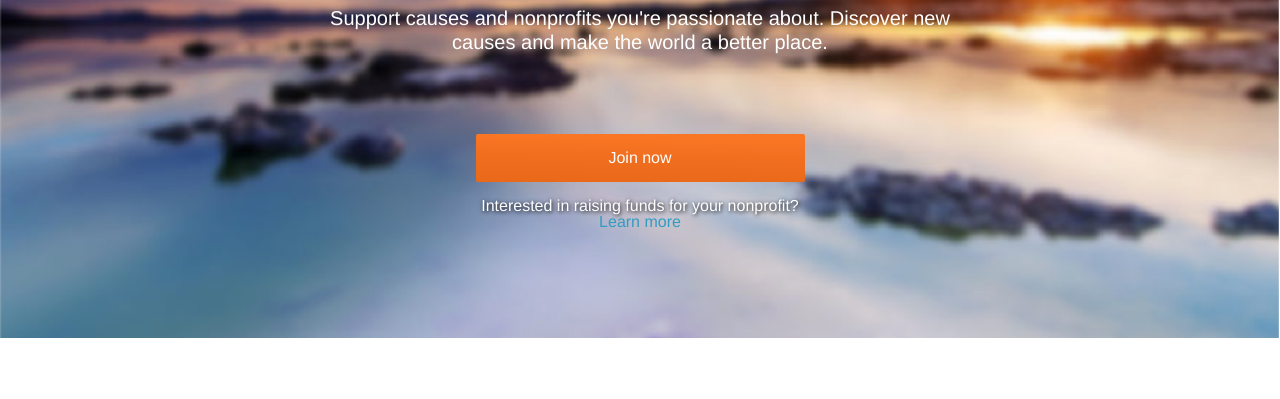
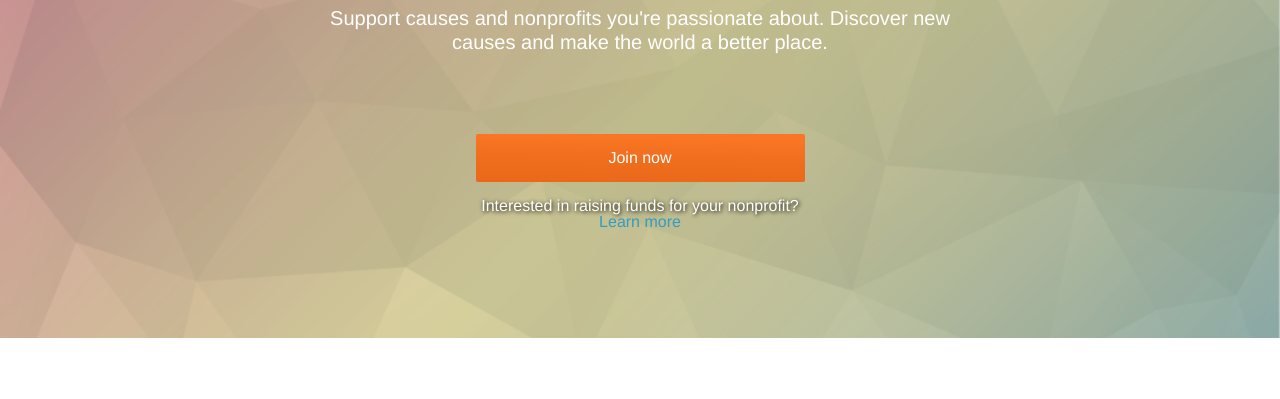
Before and after one commit to seadrone/live2give, a website: page index.html in a window 1280 px wide. Shown: the part 217-616 px from the top of the page. Drawn offline with Linux system fonts and the light colour scheme; a small style sheet from the web is missing.

Commit message:
change hero bg on homepage

```diff
--- a/scss/_styles.scss
+++ b/scss/_styles.scss
@@ -43,7 +43,7 @@ a {
 }
 
 .hero {
-  background: url(../img/hero-bg.png) no-repeat;
+  background: url(../img/polygon-bg.png) no-repeat;
   background-position: 50% 50%;
   background-size: cover;
   padding: 6*$padding 0;
```
Also changed, not shown: css/app.css, img/polygon-bg.png (added), 2 other files.
